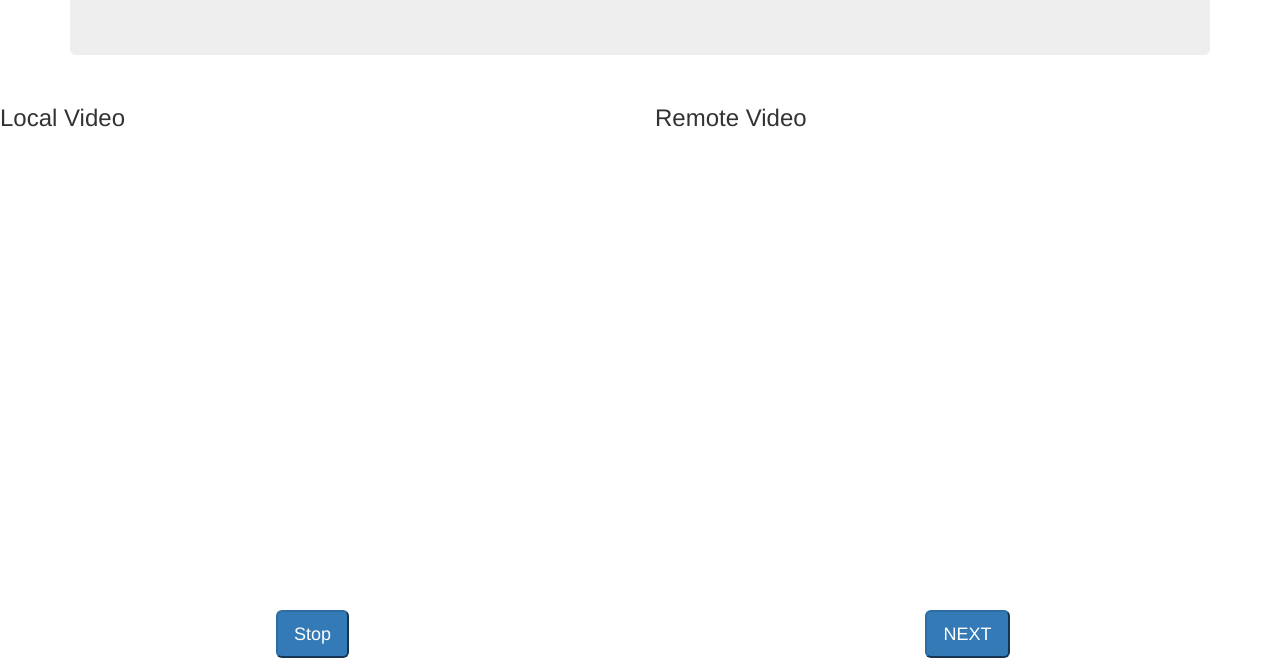
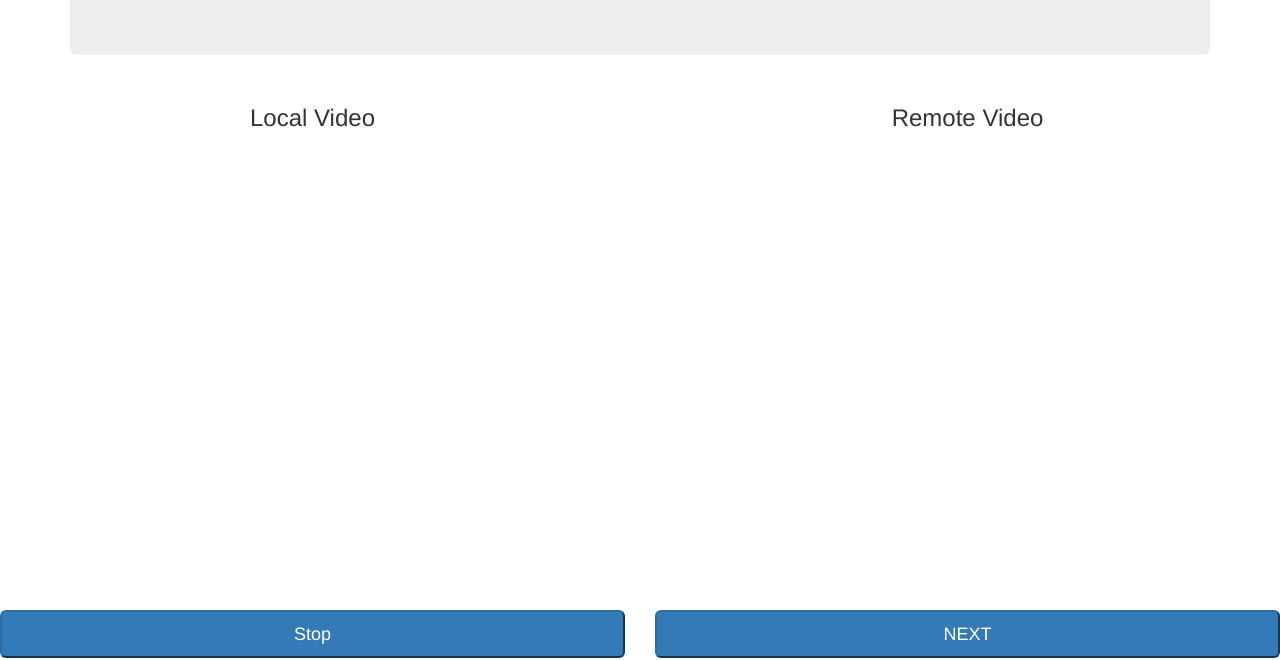
Before and after one commit to hrastnik/ChatRTC, a website: page index.html in a window 1280 px wide. Shown: the part 140-800 px from the top of the page. Drawn offline with Linux system fonts and the light colour scheme; no server answers.

Commit message:
cleaning

```diff
--- a/index.html
+++ b/index.html
@@ -72,14 +72,14 @@
 
         <div class="row">
             <div class="col-md-6">
-                <h3 class="center-block">Local Video</h3>
+                <h3 class="text-center">Local Video</h3>
                 <div class="embed-responsive embed-responsive-4by3">
                     <video class="embed-responsive-item" id="local_video" autoplay></video>
                 </div>
             </div>
 
             <div class="col-md-6">
-                <h3 class="center-block">Remote Video</h3>
+                <h3 class="text-center">Remote Video</h3>
                 <div class="embed-responsive embed-responsive-4by3">
                     <video class="embed-responsive-item" id="remote_video" autoplay></video>
                 </div>
@@ -87,10 +87,10 @@
         </div>
         <div class="row">
             <div class="col-md-6">
-                <button class="btn-lg btn-primary center-block" onclick="toggleVideoPlayPause()">Stop</button>
+                <button class="btn-lg btn-primary center-block btn-block" onclick="toggleVideoPlayPause()">Stop</button>
             </div>
             <div class="col-md-6">
-                <button class="btn-lg btn-primary center-block" id="nextButton">NEXT</button>
+                <button class="btn-lg btn-primary center-block btn-block" id="nextButton">NEXT</button>
             </div>
         </div>
     </body>
```
